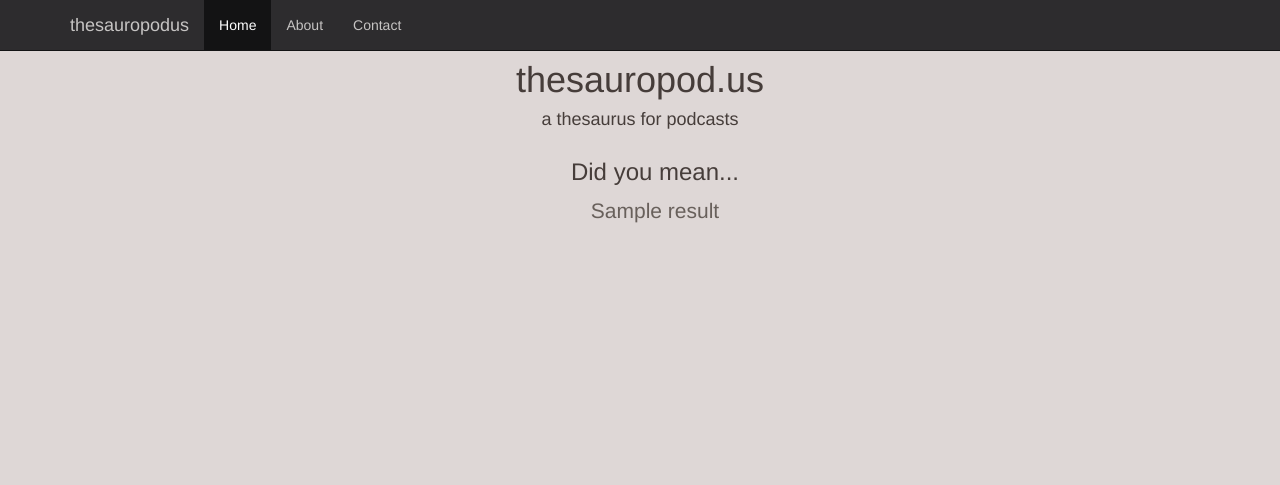
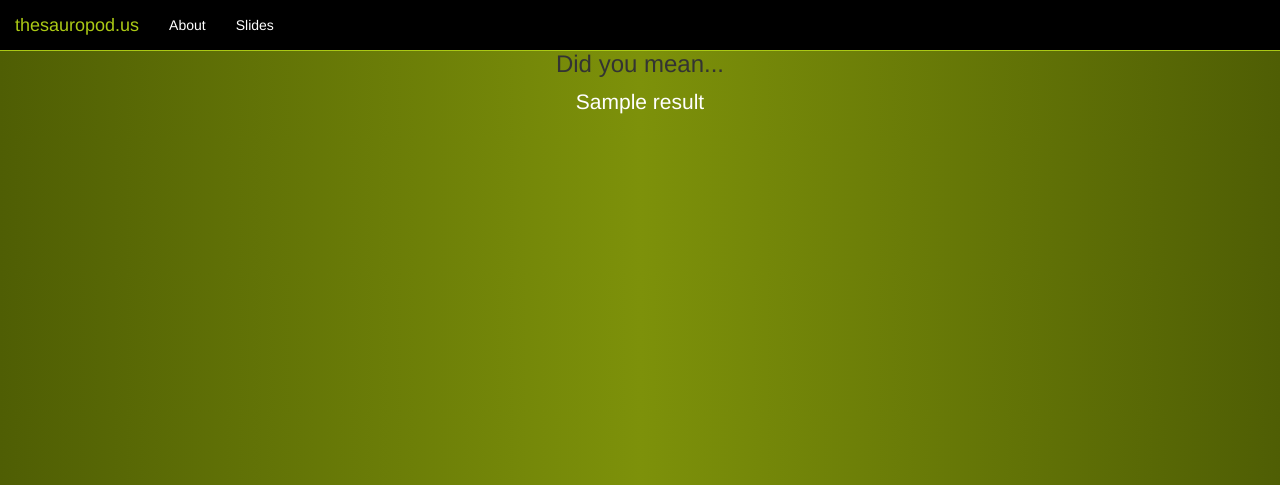
Before and after one commit to LindsayVass/Insight_Podcast_Project, a Flask app: template flask_app/flask_podcast/templates/check_input.html in a window 1280 px wide. Shown: the top 485 px of the page. Run offline with Flask 2, Linux system fonts and the light colour scheme; the template is opened without the code that fills it: most values are stand-ins (such as "Sample title", 1, 10 or a date in 2020); parts of the project's set-up code (start-up, migrations or seed data) failed here and were passed over; some libraries are stand-ins or nearby versions.

Commit message:
convert to template

```diff
--- a/flask_app/flask_podcast/templates/check_input.html
+++ b/flask_app/flask_podcast/templates/check_input.html
@@ -1,66 +1,14 @@
-<!DOCTYPE html>
-<html lang="en">
-<head>
- <meta charset="utf-8">
- <meta http-equiv="X-UA-Compatible" content="IE=edge">
- <meta name="viewport" content="width=device-width, initial-scale=1">
- <meta name="description" content="">
- <meta name="author" content="">
- <link rel="icon" href="../../favicon.ico">
+{% extends "base.html" %}
 
- <title>Starter Template for Bootstrap</title>
+{% block style %}
+<style>
+  a {
+    color: white;
+  }
+</style>
+{% endblock %}
 
- <!-- Bootstrap core CSS -->
- <link href="../static/css/bootstrap.min.css" rel="stylesheet">
- <link href="../static/css/lavish-bootstrap.css" rel="stylesheet">
-
-</head>
-
-<body>
-
- <div class="navbar navbar-inverse navbar-fixed-top" role="navigation">
-   <div class="container">
-     <div class="navbar-header">
-       <button type="button" class="navbar-toggle" data-toggle="collapse" data-target=".navbar-collapse">
-         <span class="sr-only">Toggle navigation</span>
-         <span class="icon-bar"></span>
-         <span class="icon-bar"></span>
-         <span class="icon-bar"></span>
-       </button>
-       <a class="navbar-brand" href="#">thesauropodus</a>
-     </div>
-     <div class="collapse navbar-collapse">
-       <ul class="nav navbar-nav">
-         <li class="active"><a href="#">Home</a></li>
-         <li><a href="#about">About</a></li>
-         <li><a href="#contact">Contact</a></li>
-       </ul>
-     </div><!--/.nav-collapse -->
-   </div>
- </div>
- <br><br>
- <div class="container">
-
-  <div class="text-center">
-    <h1>thesauropod.us</h1>
-    <h4>a thesaurus for podcasts</h4>
-  </div>
-
-<!--   <div class = "container">
-
-    <form  action="/check_input" method="GET">
-      <div class="form-group">
-        <label for="podcast_name">Podcast Name:</label>
-        <input type="text" id="podcast_name" name='podcast_name' placeholder="e.g. ">
-      </div>
-
-      <div>
-        <button type="submit" class="btn btn-default btn-lg">Find similar podcasts!</button>
-      </div>
-
-    </form>
-  </div> -->
-
+{% block content %}
 <div class="container">
   <div class="text-center">
     <h3>Did you mean...</h3>
@@ -72,15 +20,5 @@
     </p>
   </div>
 
-  </div><!-- /.container -->
-
-</div> <!-- /.container-->
-
-
-   <!-- Bootstrap core JavaScript
-   ================================================== -->
-   <!-- Placed at the end of the document so the pages load faster -->
-   <script src="https://ajax.googleapis.com/ajax/libs/jquery/1.11.1/jquery.min.js"></script>
-   <script src="static/js/bootstrap.min.js"></script>
- </body>
- </html>
+</div>
+{% endblock %}
```
Lines whose indentation alone changed are shown as unchanged.
